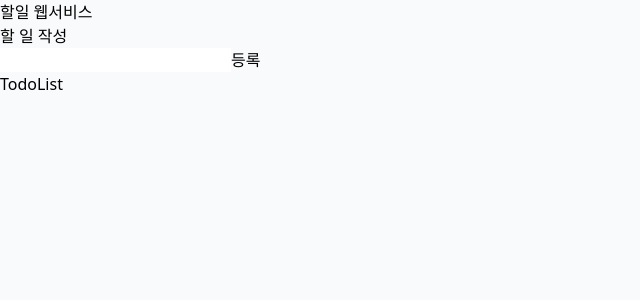
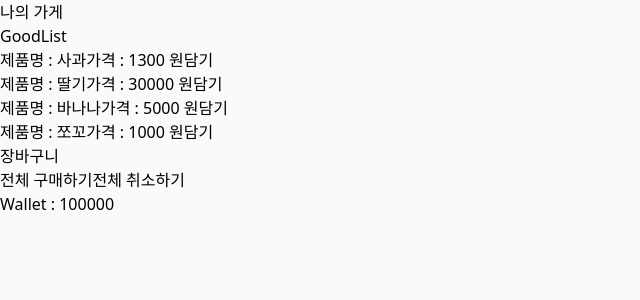
Before and after one commit to devyubi/til_vite_ts, a React (Vite) app: page / in a window 1280 px wide. Shown: the top 300 px of the page, without its empty margins (0-640 px from the left). Built offline with nearby package versions, Linux system fonts and the light colour scheme.

Commit message:
[docs] context 장바구니

```diff
--- a/src/App.tsx
+++ b/src/App.tsx
@@ -1,17 +1,20 @@
-import TodoList from './components/todos/TodoList';
-import TodoWrite from './components/todos/TodoWrite';
-import { TodoProvider } from './contexts/TodoContext';
+import React from 'react';
+import GoodList from './components/shop/GoodList';
+import Cart from './components/shop/Cart';
+import Wallet from './components/shop/Wallet';
+import { ShopProvider } from './contexts/shop/ShopContext';
 
 function App() {
   return (
     <div>
-      <h1>할일 웹서비스</h1>
-      <TodoProvider>
+      <h1>나의 가게</h1>
+      <ShopProvider>
         <div>
-          <TodoWrite />
-          <TodoList />
+          <GoodList />
+          <Cart />
+          <Wallet />
         </div>
-      </TodoProvider>
+      </ShopProvider>
     </div>
   );
 }
--- /dev/null
+++ b/src/components/shop/Cart.tsx
@@ -0,0 +1,25 @@
+import React from 'react';
+import { useShop } from '../../contexts/shop/ShopContext';
+
+const Cart = () => {
+  const { balance, cart, removeCartOne, resetCart, clearCart, buyAll } = useShop();
+  return (
+    <div>
+      <h2>장바구니</h2>
+      <ul>
+        {cart.map(item => (
+          <li key={item.id}>
+            <span>제품명:생략</span>
+            <span>구매수:{item.qty}</span>
+            <button onClick={() => removeCartOne(item.id)}>한개 줄이기</button>
+            <button onClick={() => clearCart(item.id)}>제품취소</button>
+          </li>
+        ))}
+      </ul>
+      <button onClick={buyAll}>전체 구매하기</button>
+      <button onClick={resetCart}>전체 취소하기</button>
+    </div>
+  );
+};
+
+export default Cart;
--- /dev/null
+++ b/src/components/shop/GoodList.tsx
@@ -0,0 +1,22 @@
+import React from 'react';
+import { useShop } from '../../contexts/shop/ShopContext';
+
+const GoodList = () => {
+  const { goods, addCart } = useShop();
+  return (
+    <div>
+      <h2>GoodList</h2>
+      <ul>
+        {goods.map(item => (
+          <li key={item.id}>
+            <span>제품명 : {item.name}</span>
+            <span>가격 : {item.price} 원</span>
+            <button onClick={() => addCart(item.id)}>담기</button>
+          </li>
+        ))}
+      </ul>
+    </div>
+  );
+};
+
+export default GoodList;
--- /dev/null
+++ b/src/components/shop/Wallet.tsx
@@ -0,0 +1,9 @@
+import React from 'react';
+import { useShop } from '../../contexts/shop/ShopContext';
+
+const Wallet = () => {
+  const { balance } = useShop();
+  return <div>Wallet : {balance}</div>;
+};
+
+export default Wallet;
--- a/src/components/todos/TodoItem.tsx
+++ b/src/components/todos/TodoItem.tsx
@@ -1,6 +1,6 @@
 import { useState } from 'react';
+import type { NewTodoType } from '../../types/todoType';
 import { useTodos } from '../../contexts/TodoContext';
-import type { NewTodoType } from '../../types/todoType';
 
 type TodoItemProps = {
   todo: NewTodoType;
--- /dev/null
+++ b/src/contexts/shop/ShopContext.tsx
@@ -0,0 +1,186 @@
+import React, { createContext, useContext, useReducer } from 'react';
+
+// 1-1
+type CartType = { id: number; name?: string; qty: number }; // qty = quantity : 몇개를 담았는지
+
+type GoodType = {
+  id: number;
+  name: string;
+  price: number;
+};
+
+type ShopStateType = {
+  balance: number;
+  cart: CartType[];
+  goods: GoodType[];
+};
+
+// 1. 초기값
+const initialState: ShopStateType = {
+  balance: 100000,
+  cart: [],
+  goods: [
+    { id: 1, name: '사과', price: 1300 },
+    { id: 2, name: '딸기', price: 30000 },
+    { id: 3, name: '바나나', price: 5000 },
+    { id: 4, name: '쪼꼬', price: 1000 },
+  ],
+};
+
+// 2-1 enum 을 활용하여 Shop 의 Action Type 를 정의함
+enum ShopActionType {
+  ADD_CART = 'ADD_CART',
+  REMOVE_CART_ONE = 'REMOVE_CART',
+  CLEAR_CART_ITEM = 'CLEAR_CART',
+  BUY_ALL = 'BUY_ALL',
+  RESET = 'RESET',
+}
+
+// 2-2 Action type 정의
+type ShopActionAddCart = { type: ShopActionType.ADD_CART; payload: { id: number } };
+type ShopActionRemoveCart = { type: ShopActionType.REMOVE_CART_ONE; payload: { id: number } };
+type ShopActionClearCart = { type: ShopActionType.CLEAR_CART_ITEM; payload: { id: number } };
+type ShopActionBuyAll = { type: ShopActionType.BUY_ALL }; // payload 필요 없음
+type ShopActionReset = { type: ShopActionType.RESET }; // payload 필요 없음
+type ShopAction =
+  | ShopActionAddCart
+  | ShopActionRemoveCart
+  | ShopActionClearCart
+  | ShopActionBuyAll
+  | ShopActionReset;
+
+// 2-3 장바구니 전체 금액 계산하기 (calcCart) - 하단 함수가 `순수 함수`
+function calcCart(nowState: ShopStateType): number {
+  // useReducer (값을 누적해주는 함수) 아님. react 의 reduce 함수임.
+  const total = nowState.cart.reduce((sum, 장바구니제품) => {
+    // id를 이용해서 제품 상세 정보 찾기
+    const good = nowState.goods.find(g => g.id === 장바구니제품.id);
+    if (good) {
+      return sum + good.price * 장바구니제품.qty; // 반드시 return
+    }
+    return sum; // good이 없으면 그대로 반환
+  }, 0);
+
+  return total;
+}
+
+// 2. reducer
+function reducer(state: ShopStateType, action: ShopAction): ShopStateType {
+  switch (action.type) {
+    case ShopActionType.ADD_CART: {
+      const { id } = action.payload; // { id } = 제품의 ID
+      const existGood = state.cart.find(item => item.id === id);
+      let arr: CartType[] = [];
+      if (existGood) {
+        // qty 증가
+        arr = state.cart.map(item => (item.id === id ? { ...item, qty: item.qty + 1 } : item));
+      } else {
+        // state.cart 에 새 제품 추가, qty 는 1개
+        arr = [...state.cart, { id, qty: 1 }];
+      }
+      return { ...state, cart: arr };
+    }
+
+    case ShopActionType.REMOVE_CART_ONE: {
+      const { id } = action.payload; // 1개 빼줄 제품의 ID
+      const existGood = state.cart.find(item => item.id === id);
+      if (!existGood) {
+        // 제품이 없을 경우
+        return state;
+      }
+      let arr: CartType[] = [];
+      if (existGood.qty > 1) {
+        // 제품이 2개 이상이면 수량 -1
+        arr = state.cart.map(item => (item.id === id ? { ...item, qty: item.qty - 1 } : item));
+      } else {
+        // 제품이 1개 담겼음 → 장바구니에서 삭제
+        arr = state.cart.filter(item => item.id !== id);
+      }
+      return { ...state, cart: arr };
+    }
+
+    case ShopActionType.CLEAR_CART_ITEM: {
+      // 담겨진 제품 중에 장바구니에서 제거하기
+      const { id } = action.payload;
+      const arr = state.cart.filter(item => item.id !== id);
+      return { ...state, cart: arr };
+    }
+
+    case ShopActionType.BUY_ALL: {
+      // 총 금액 계산
+      const total = calcCart(state);
+      if (total > state.balance) {
+        alert('잔액이 부족합니다. 잔액을 확인 해주세요');
+        return state;
+      }
+      return { ...state, balance: state.balance - total, cart: [] };
+    }
+
+    case ShopActionType.RESET: {
+      return initialState; // initialState 에 값이 비어있어서 이렇게 넣어줘도 됨
+    }
+
+    default:
+      return state;
+  }
+}
+
+// 3-1
+type ShopValueType = {
+  cart: CartType[];
+  goods: GoodType[];
+  balance: number;
+  addCart: (id: number) => void;
+  removeCartOne: (id: number) => void;
+  clearCart: (id: number) => void;
+  buyAll: () => void;
+  resetCart: () => void;
+};
+
+// 3. context
+const ShopContext = createContext<ShopValueType | null>(null);
+
+// 4. provider
+// export const ShopProvider = ({ children }: React.PropsWithChildren) => {
+export const ShopProvider: React.FC<React.PropsWithChildren> = ({ children }) => {
+  const [state, dispatch] = useReducer(reducer, initialState);
+
+  // 4-1. dispatch 용 함수 표현식
+  const addCart = (id: number) => {
+    dispatch({ type: ShopActionType.ADD_CART, payload: { id } });
+  };
+  const removeCartOne = (id: number) => {
+    dispatch({ type: ShopActionType.REMOVE_CART_ONE, payload: { id } });
+  };
+  const clearCart = (id: number) => {
+    dispatch({ type: ShopActionType.CLEAR_CART_ITEM, payload: { id } });
+  };
+  const buyAll = () => {
+    dispatch({ type: ShopActionType.BUY_ALL });
+  };
+  const resetCart = () => {
+    dispatch({ type: ShopActionType.RESET });
+  };
+
+  const value: ShopValueType = {
+    cart: state.cart,
+    goods: state.goods,
+    balance: state.balance,
+    addCart,
+    removeCartOne,
+    clearCart,
+    buyAll,
+    resetCart,
+  };
+
+  return <ShopContext.Provider value={value}>{children}</ShopContext.Provider>;
+};
+
+// 5. custom hook
+export function useShop() {
+  const ctx = useContext(ShopContext);
+  if (!ctx) {
+    throw new Error('Shop context 가 생성되지 않았습니다.');
+  }
+  return ctx;
+}
```
Also changed, not shown: 1 other file (tests, documents, lock files or other folders).
